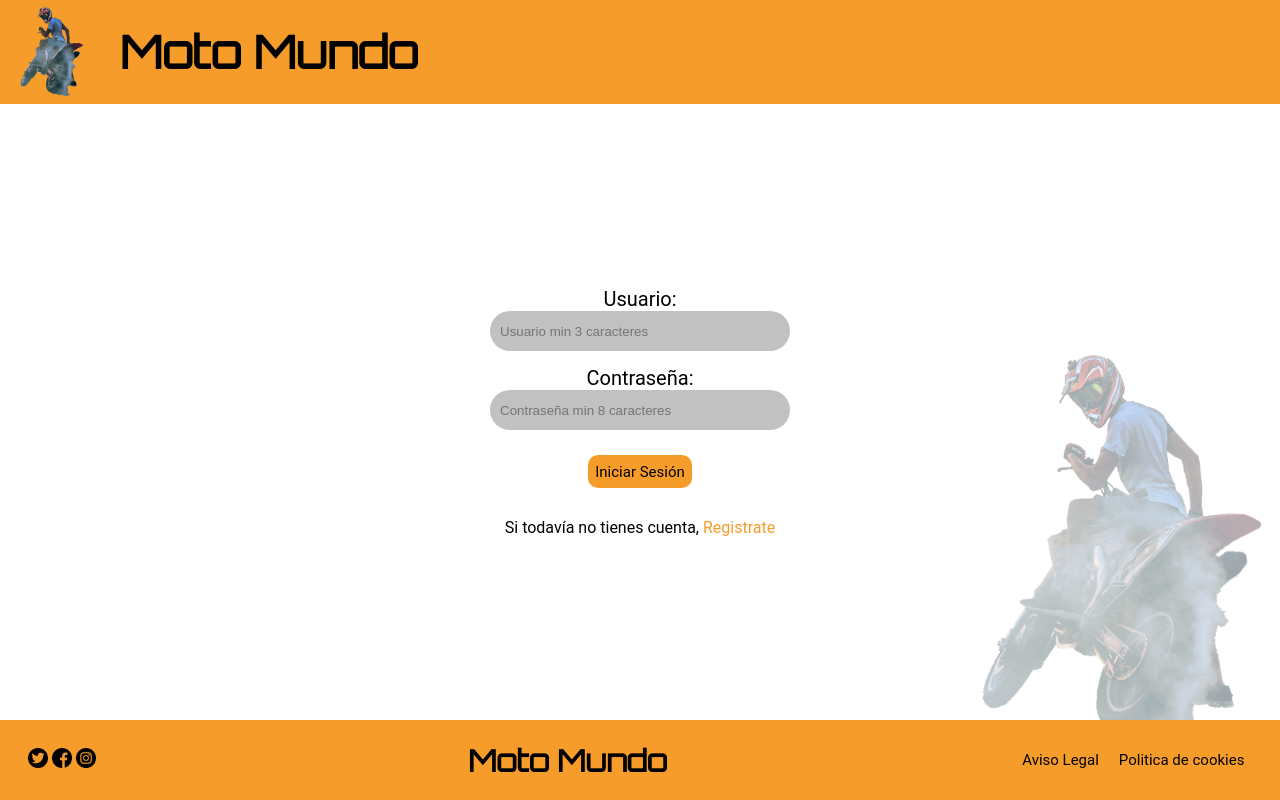
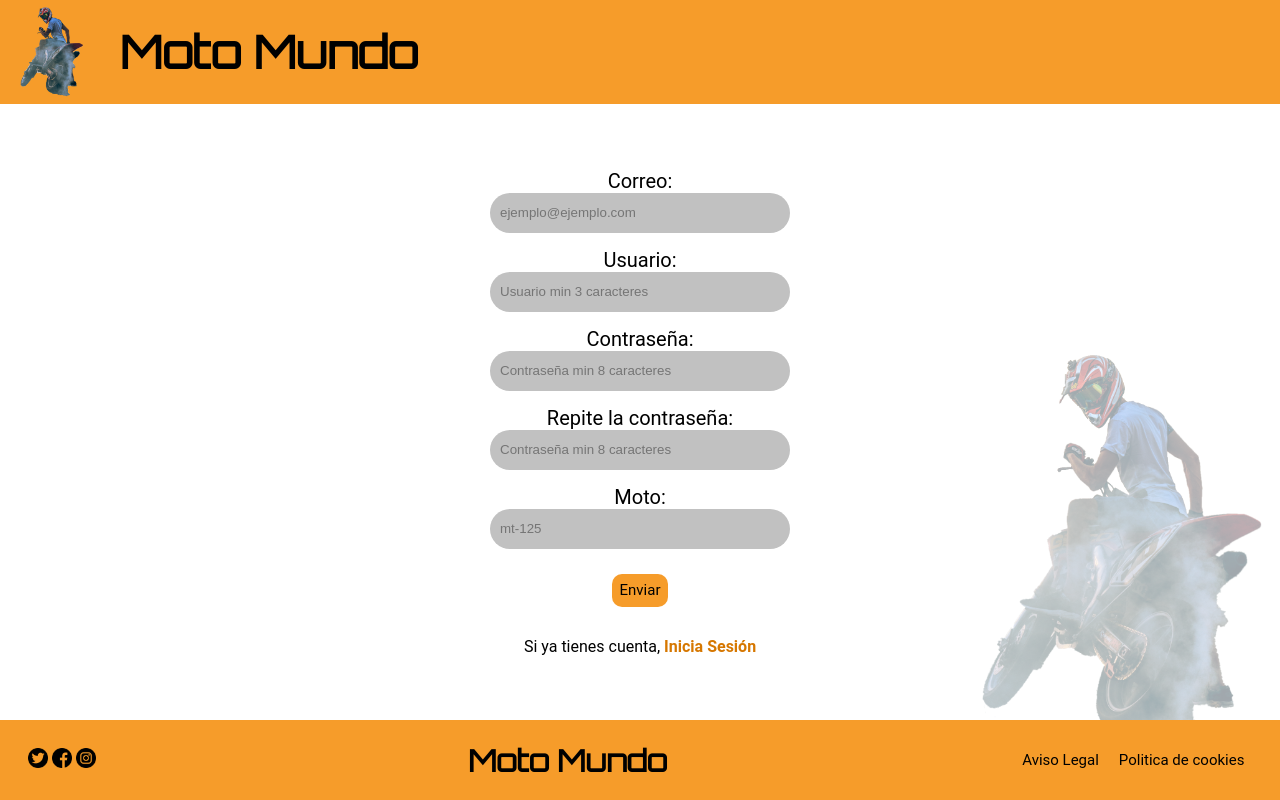
Before and after one commit to Sergiocg2003/moto-mundo, a Vue app: page /#/registro in a window 1280 px wide. Built offline with nearby package versions, Linux system fonts and the light colour scheme.

Commit message:
Login y Registro sin api

```diff
--- a/src/components/Header.vue
+++ b/src/components/Header.vue
@@ -8,7 +8,7 @@
             <ul>
                 <li class="main__navegacion__opcion">Listado</li>
                 <li class="main__navegacion__opcion"><router-link to="/contacto">Contacto</router-link></li>
-                <li class="main__navegacion__opcion"><router-link to="/registro">Login</router-link></li>
+                <li class="main__navegacion__opcion"><router-link to="/login">Login</router-link></li>
             </ul>
         </nav>
     </header>
--- /dev/null
+++ b/src/components/Registro.vue
@@ -0,0 +1,32 @@
+<template>
+    <headerLogin/>
+    <main class="registroycontacto">
+        <form class="registroycontacto__formulario">
+            <p class="registroycontacto__formulario__texto">Correo:</p>
+            <input class="registroycontacto__formulario__rellenable" type="text" name="correo" placeholder="ejemplo@ejemplo.com" required/>
+            <p class="registroycontacto__formulario__texto">Usuario:</p>
+            <input class="registroycontacto__formulario__rellenable" type="text" name="usuario" placeholder="Usuario min 3 caracteres" required/>
+            <p class="registroycontacto__formulario__texto">Contraseña:</p>
+            <input class="registroycontacto__formulario__rellenable" type="password" name="contraseña" placeholder="Contraseña min 8 caracteres" required/>
+            <p class="registroycontacto__formulario__texto">Repite la contraseña:</p>
+            <input class="registroycontacto__formulario__rellenable" type="password" name="contraseña2" placeholder="Contraseña min 8 caracteres" required/>
+            <p class="registroycontacto__formulario__texto">Moto:</p>
+            <input class="registroycontacto__formulario__rellenable" type="text" name="moto" placeholder="mt-125" required/>
+            <button type="submit" class="registroycontacto__formulario__boton">Enviar</button>
+        </form>
+
+        <p class="registroycontacto__opcion">Si ya tienes cuenta, <router-link to="/login">Inicia Sesión</router-link></p>
+
+        <img class="registroycontacto__Imagen" src="../assets/logo.png" />
+    </main>
+</template>
+
+<script>
+    import headerLogin from "./HeaderLogin.vue";
+    export default{
+        name: 'mainLogin',
+        components:{
+            headerLogin
+        }
+    }
+</script>
--- a/src/main.js
+++ b/src/main.js
@@ -4,11 +4,13 @@ import App from './App.vue'
 import mainPrincipal from './components/MainPrincipal.vue'
 import contactoPrincipal from './components/ContactoPrincipal.vue'
 import login from './components/Login.vue'
+import registro from './components/Registro.vue'
 
 const routes = [
   { path:'/', component: mainPrincipal },
   { path:'/contacto', component: contactoPrincipal },
-  { path:'/registro', component: login }
+  { path:'/login', component: login },
+  { path:'/registro', component: registro }
 ]
 
 const router = createRouter({
--- a/src/scss/views/_registroYContacto.scss
+++ b/src/scss/views/_registroYContacto.scss
@@ -67,7 +67,8 @@ registro y contacto*/
         a{
           text-decoration: none;
           font-family: $fuente;
-          color: $color-primario;
+          color: $color-hover;
+          font-weight: bold;
         }
     }
 
```
Also changed, not shown: src/components/Listado.vue (added).
